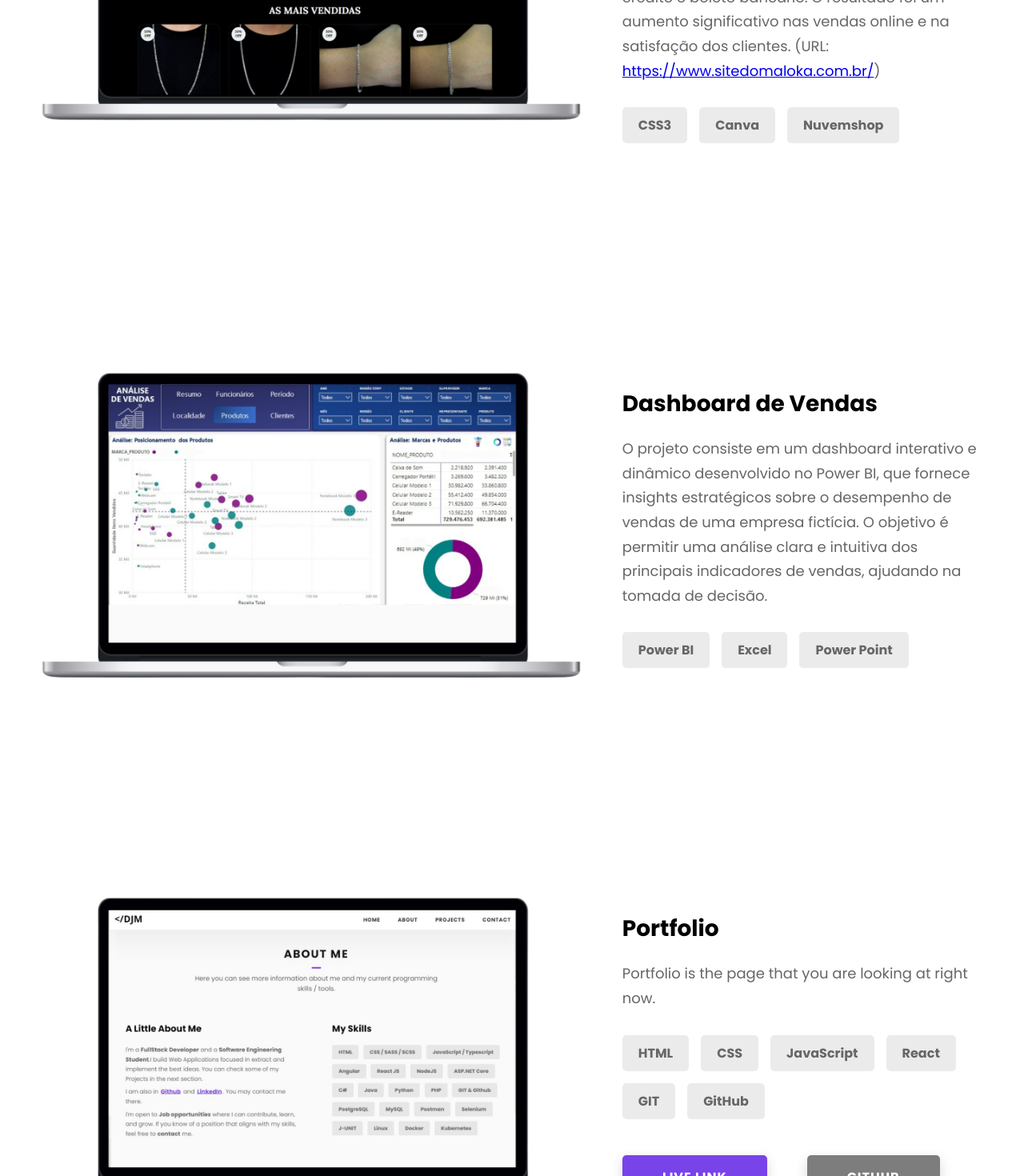
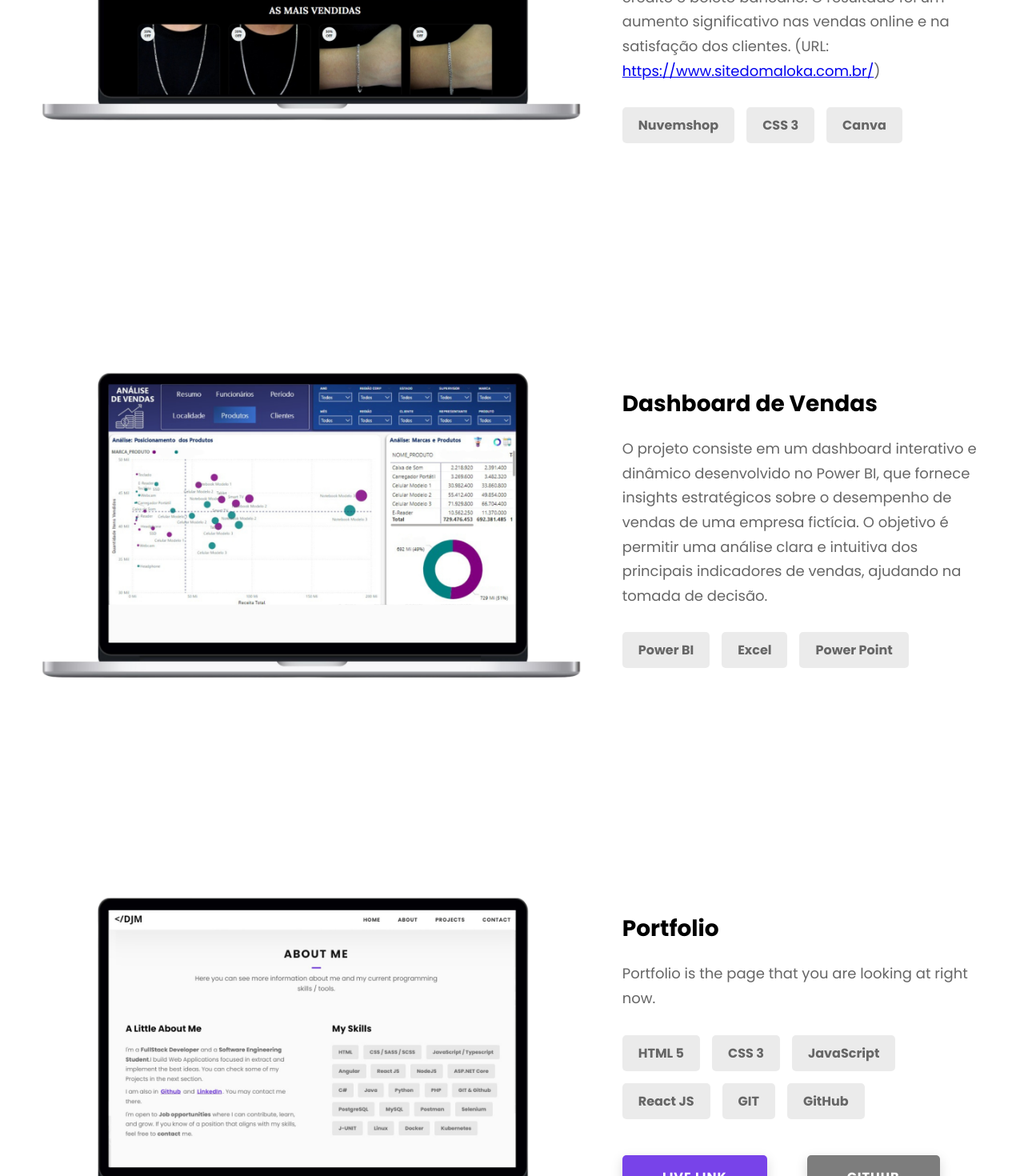
Before and after one commit to Davi-J-Manoel/Portfolio, a React (Vite) app: page / in a window 1280 px wide. Shown: the part 2340-3810 px from the top of the page at 80% size. Built offline with nearby package versions, Linux system fonts and the light colour scheme.

Commit message:
Update Projects.jsx

```diff
--- a/src/Pages/Projects/Projects.jsx
+++ b/src/Pages/Projects/Projects.jsx
@@ -35,9 +35,9 @@ export default function Projects() {
   </a>)
               </p>
               <div className={styles.skills}>
-              <div className={styles.skill}>CSS3</div>
+              <div className={styles.skill}>Nuvemshop</div>
+              <div className={styles.skill}>CSS 3</div>
               <div className={styles.skill}>Canva</div>
-              <div className={styles.skill}>Nuvemshop</div>
               </div>
               <div className={styles.buttons} data-aos="flip-up"
         data-aos-easing="ease"
@@ -89,10 +89,10 @@ export default function Projects() {
                 Portfolio is the page that you are looking at right now.
               </p>
               <div className={styles.skills}>
-                <div className={styles.skill}>HTML</div>
-                <div className={styles.skill}>CSS</div>
+                <div className={styles.skill}>HTML 5</div>
+                <div className={styles.skill}>CSS 3</div>
                 <div className={styles.skill}>JavaScript</div>
-                <div className={styles.skill}>React</div>
+                <div className={styles.skill}>React JS</div>
                 <div className={styles.skill}>GIT</div>
                 <div className={styles.skill}>GitHub</div>
               </div>
```
